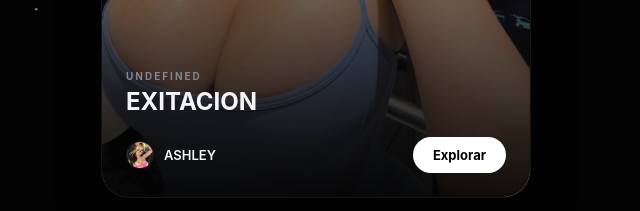
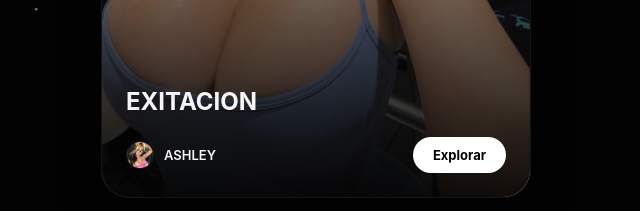
Before and after one commit to ashleyfurcal/pages, a plain HTML site: page index.html in a window 1280 px wide. Shown: the part 586-797 px from the top of the page, 324-964 px from the left. Drawn offline with Linux system fonts and the light colour scheme; files whose address does not match are found by name.

Commit message:
Update index.html

```diff
--- a/index.html
+++ b/index.html
@@ -278,7 +278,6 @@
                 </div>
                 <div class="card-overlay">
                     <div class="card-content">
-                        <span class="card-category">${data.cat}</span>
                         <h2 class="card-title">${data.title}</h2>
                         <div class="card-footer">
                             <div class="author-info">
```
